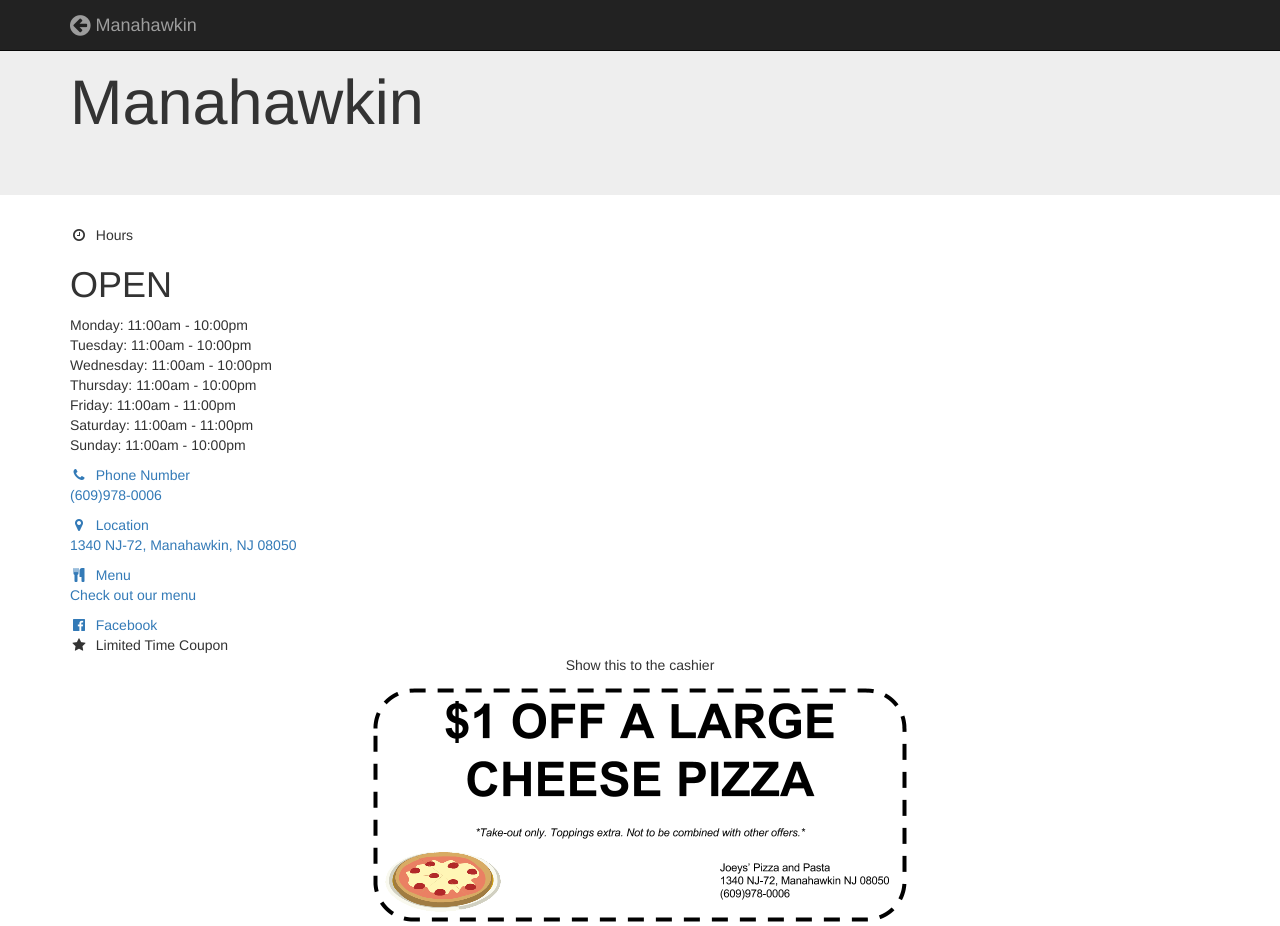
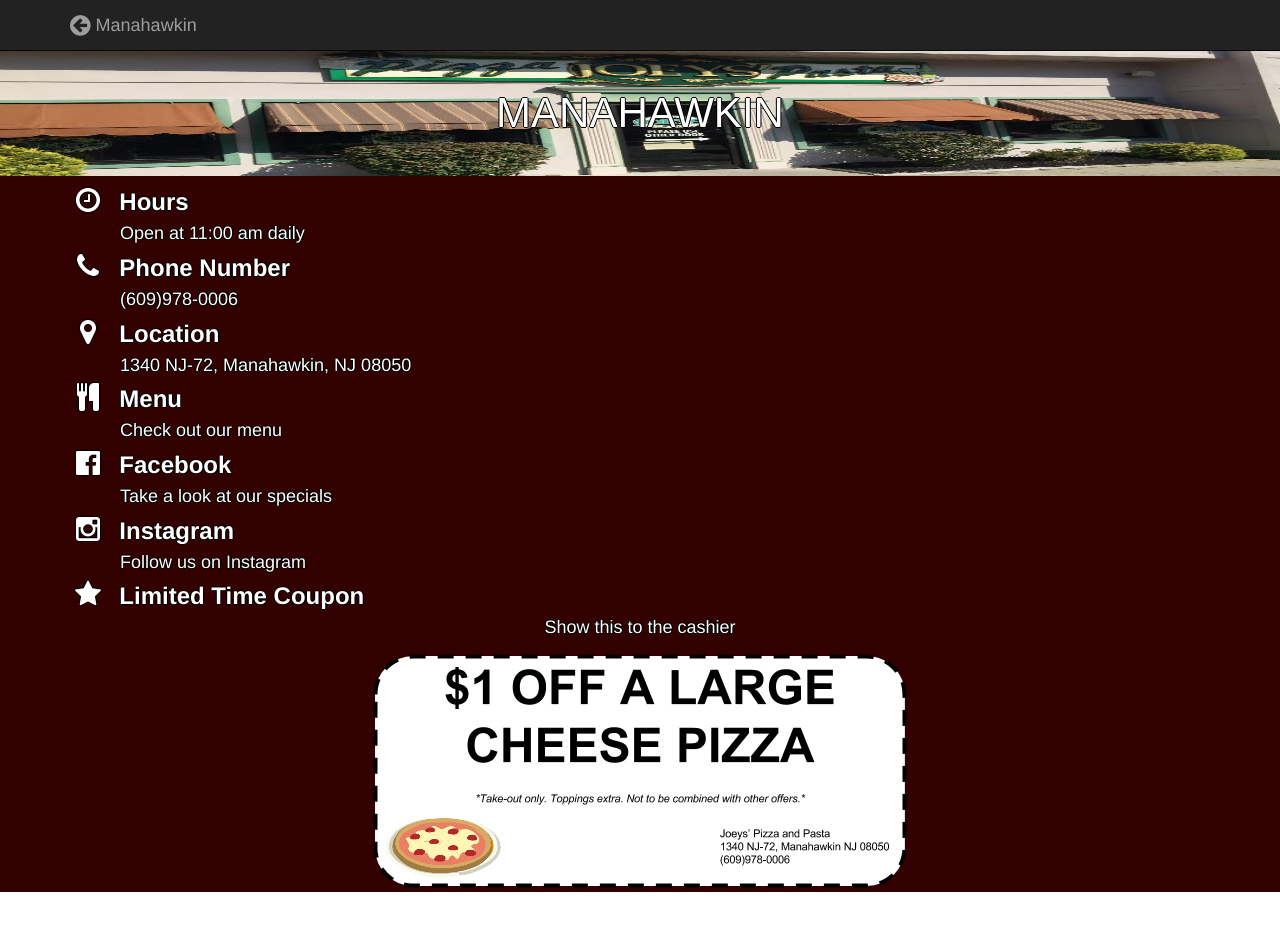
Before and after one commit to tomkuenzler/joeys-pizza-app, a plain HTML site: page www/manahawkin.html in a window 1280 px wide. After the commit the page ends 892 px from the top, so only its background shows below. Drawn offline with nearby package versions, Linux system fonts and the light colour scheme; a web font is replaced by a local one.

Commit message:
Update Final part 2

```diff
--- a/www/manahawkin.html
+++ b/www/manahawkin.html
@@ -4,12 +4,10 @@
     <meta charset="utf-8">
     <meta http-equiv="X-UA-Compatible" content="IE=edge">
     <meta name="viewport" content="width=device-width, initial-scale=1">
-    <!-- The above 3 meta tags *must* come first in the head; any other head content must come *after* these tags -->
     <meta name="description" content="">
     <meta name="author" content="">
     <meta name="format-detection" content="telephone=yes" />
     <meta name="msapplication-tap-highlight" content="no" />
-    <!-- WARNING: for iOS 7, remove the width=device-width and height=device-height attributes. See https://issues.apache.org/jira/browse/CB-4323 -->
     <meta name="viewport" content="user-scalable=no, initial-scale=1, maximum-scale=1, minimum-scale=1, width=device-width, height=device-height, target-densitydpi=medium-dpi" />
     <link rel="icon" href="../../favicon.ico">
 
@@ -19,10 +17,9 @@
     <link href="css/bootstrap.min.css" rel="stylesheet">
 
     <!-- Custom styles for this template -->
-    <link href="css/starter-template.css" rel="stylesheet">
+    <link href="css/custom-css.css" rel="stylesheet">
     <link rel="stylesheet" href="fonts/font-awesome/font-awesome-4.5.0/css/font-awesome.min.css">
-    <link href="css/neon-sign.css" rel="stylesheet">
-
+    <link href='https://fonts.googleapis.com/css?family=Palanquin+Dark' rel='stylesheet' type='text/css'>
   </head>
 
   <body>
@@ -35,9 +32,8 @@
       </div>
     </nav>
 
-
-    <div class="jumbotron upper-center" id="Manahawkinbanner">
-      <div class="container white-text">
+    <div id="Manahawkinbanner">
+      <div class="white-text">
         <h1>Manahawkin</h1>
       </div>
     </div>
@@ -46,9 +42,9 @@
     <div>
       <span class="big-icon"><i class="fa fa-fw fa-clock-o"></i></span><span class="bold-text">&nbsp; Hours</span>
 
-      <div id="open-sign" class="sign-wrap"><div class="sign">  <h1>OPEN</h1></div></div>
+      <!-- <div id="open-sign" class="sign-wrap"><div class="sign">  <h1>OPEN</h1></div></div> -->
 
-      <p class="information">Monday: 11:00am - 10:00pm<br>Tuesday: 11:00am - 10:00pm<br>Wednesday: 11:00am - 10:00pm<br>Thursday: 11:00am - 10:00pm<br>Friday: 11:00am - 11:00pm<br>Saturday: 11:00am - 11:00pm<br>Sunday: 11:00am - 10:00pm</p>
+      <p class="information">Open at 11:00 am daily</p>
 
       <div>
         <a href="tel:6099780006">
@@ -74,11 +70,19 @@
       <div>
         <a href="https://www.facebook.com/joeyspizzapasta/" target="_blank">
           <span class="big-icon"><i class="fa fa-fw fa-facebook-official"></i></span><span class="bold-text">&nbsp; Facebook</span>
+          <p class="information">Take a look at our specials</p>
         </a>
       </div>
 
       <div>
-        <span class="big-icon"><i class="fa fa-fw fa-star"></i></span><span class="bold-text">&nbsp; Limited Time Coupon</span>
+        <a href="https://www.instagram.com/joeys_pizzapasta/" target="_blank">
+          <span class="big-icon"><i class="fa fa-fw fa-instagram"></i></span><span class="bold-text">&nbsp; Instagram</span>
+          <p class="information">Follow us on Instagram</p>
+        </a>
+      </div>
+
+      <div>
+        <span class="big-icon"><i class="fa fa-fw fa-star"></i></span><span id="coupon" class="bold-text">&nbsp; Limited Time Coupon</span>
         <div style="text-align: center;">
           <p>Show this to the cashier</p>
           <img class="fit-image" src="img/coupon.png">
@@ -86,15 +90,11 @@
       </div>
     </div>
 
+  </div>
 
-
-  </div>
-    <!-- Bootstrap core JavaScript
-    ================================================== -->
-    <!-- Placed at the end of the document so the pages load faster -->
-    <script src="https://ajax.googleapis.com/ajax/libs/jquery/1.11.3/jquery.min.js"></script>
-    <script>window.jQuery || document.write('<script src="../../assets/js/vendor/jquery.min.js"><\/script>')</script>
-    <script src="js/bootstrap.min.js"></script>
-    <script type="text/javascript" src="js/sign.js"></script>
+  <script src="https://ajax.googleapis.com/ajax/libs/jquery/1.11.3/jquery.min.js"></script>
+  <script>window.jQuery || document.write('<script src="../../assets/js/vendor/jquery.min.js"><\/script>')</script>
+  <script src="js/bootstrap.min.js"></script>
+  <script type="text/javascript" src="js/sign.js"></script>
   </body>
 </html>
```
Also changed, not shown: www/img/logo.png (deleted), www/img/manahawkin.png (deleted), www/img/manahawkinstore.png (added).
